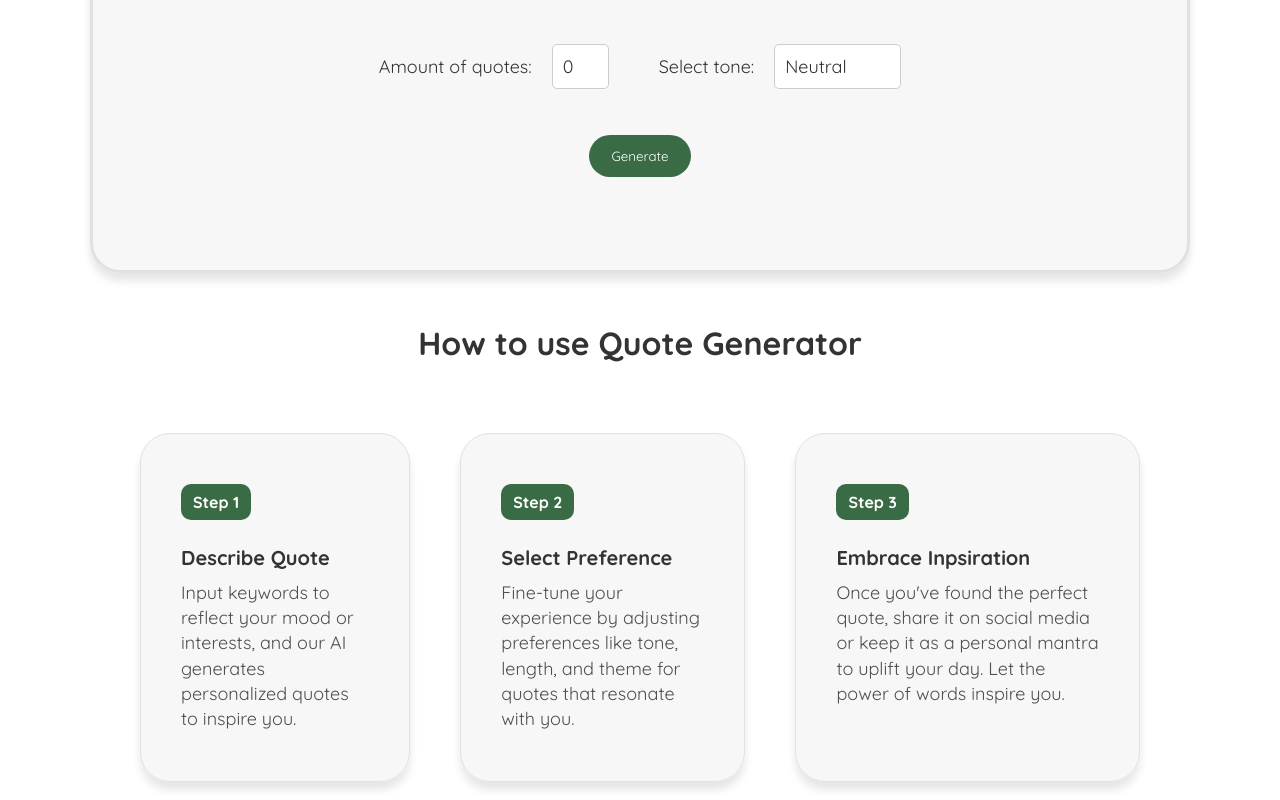
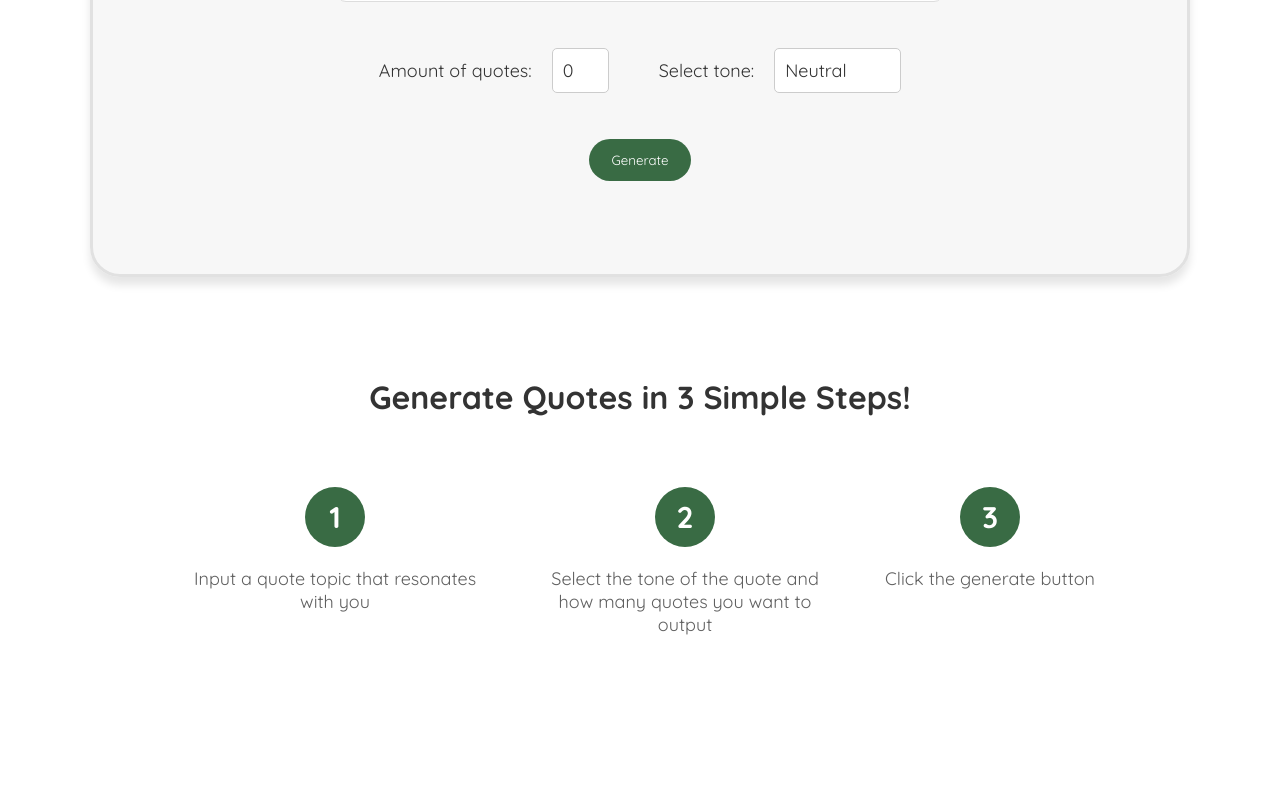
Before and after one commit to Israel1te/QuoteSynergy, a React (Create React App) app: page /openai in a window 1280 px wide. Shown: the part 572-1372 px from the top of the page. After the commit the page ends 1226 px from the top, so only its background shows below. Built offline with nearby package versions, Linux system fonts and the light colour scheme; a web font is replaced by a local one.

Commit message:
Steps Section Added

```diff
--- a/src/Home.js
+++ b/src/Home.js
@@ -190,8 +190,7 @@ const Home = () => {
               <p className="quote-step">Step 2</p>
               <h3>Select Preference</h3>
               <p className="quote-text">
-                Fine-tune your experience by adjusting preferences like tone,
-                length, and theme for quotes that resonate with you.
+                Fine-tune your experience by adjusting the tone of the quotes.
               </p>
             </div>
 
--- a/src/Openai.js
+++ b/src/Openai.js
@@ -11,11 +11,11 @@ const Openai = () => {
   const copyToClipboard = (text) => {
     navigator.clipboard.writeText(text);
   };
-    const speakQuote = (text) => {
-      const synth = window.speechSynthesis;
-      const utterance = new SpeechSynthesisUtterance(text);
-      synth.speak(utterance);
-    };
+  const speakQuote = (text) => {
+    const synth = window.speechSynthesis;
+    const utterance = new SpeechSynthesisUtterance(text);
+    synth.speak(utterance);
+  };
 
   const handleInputChange = (event) => {
     setPrompt(event.target.value);
@@ -160,33 +160,26 @@ const Openai = () => {
       </div>
       <section>
         <div className="how-to-container">
-          <h2>How to use Quote Generator</h2>
+          <h2>Generate Quotes in 3 Simple Steps!</h2>
           <div className="flex-3">
-            <div className="quote-card">
-              <p className="quote-step">Step 1</p>
-              <h3>Describe Quote</h3>
-              <p className="quote-text">
-                Input keywords to reflect your mood or interests, and our AI
-                generates personalized quotes to inspire you.
+            <div className="generate-card">
+              <p className="generate-step">1</p>
+
+              <p className="generate-text">
+                Input a quote topic that resonates with you
               </p>
             </div>
-            <div className="quote-card">
-              <p className="quote-step">Step 2</p>
-              <h3>Select Preference</h3>
-              <p className="quote-text">
-                Fine-tune your experience by adjusting preferences like tone,
-                length, and theme for quotes that resonate with you.
+            <div className="generate-card">
+              <p className=" generate-step">2</p>
+              <p className="generate-text">
+                Select the tone of the quote and how many quotes you want to
+                output
               </p>
             </div>
 
-            <div className="quote-card">
-              <p className="quote-step">Step 3</p>
-              <h3>Embrace Inpsiration</h3>
-              <p className="quote-text">
-                Once you've found the perfect quote, share it on social media or
-                keep it as a personal mantra to uplift your day. Let the power
-                of words inspire you.
-              </p>
+            <div className="generate-card">
+              <p className="generate-step">3</p>
+              <p className="generate-text">Click the generate button</p>
             </div>
           </div>
         </div>
--- a/src/index.css
+++ b/src/index.css
@@ -579,10 +579,6 @@ select:focus {
 .tone-selector {
   font-size: 1.8rem;
 }
-
-/* Openai.css */
-
-/* Style for the container of each quote */
 .quote-container {
   display: flex;
   margin-bottom: 2rem;
@@ -600,7 +596,7 @@ select:focus {
   text-align: center;
 }
 .generator-container {
-  margin-top: 9.6rem;
+  margin-top: 10rem;
   text-align: center;
   background-color: #f7f7f7fa;
   border: solid 1px black;
@@ -608,11 +604,12 @@ select:focus {
   padding: 5rem 4rem;
   box-shadow: 0px 8px 8px rgba(0, 0, 0, 0.1);
   border: #e1e1e1 solid;
+  margin-bottom: 10rem;
 }
 
 .input-container {
   display: flex;
-  align-items:  baseline;
+  align-items: baseline;
   gap: 5rem;
   justify-content: center;
   margin-bottom: 2rem;
@@ -634,7 +631,7 @@ select:focus {
 .tone-container {
   display: flex;
   gap: 2rem;
-align-items: baseline;
+  align-items: baseline;
 }
 .amount-container {
   display: flex;
@@ -667,3 +664,26 @@ align-items: baseline;
 .fas {
   font-size: 1.5rem;
 }
+/* GENERATE */
+
+.generate-step {
+  display: flex;
+ margin: 0 auto;
+  align-items: center;
+  justify-content: center;
+  background-color: #396b44;
+  color: white;
+  padding: 2rem;
+  border-radius: 50%;
+  max-width: 6rem;
+  height: 6rem;
+  font-weight: bold;
+  font-size: 3rem;
+  margin-bottom: 2rem;
+}
+
+.generate-text {
+  text-align: center;
+  max-width: 30rem;
+  color: #606060;
+}
```
